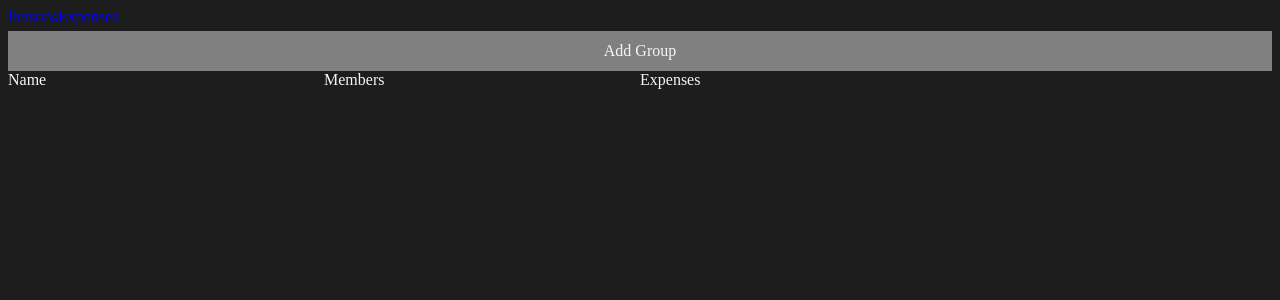
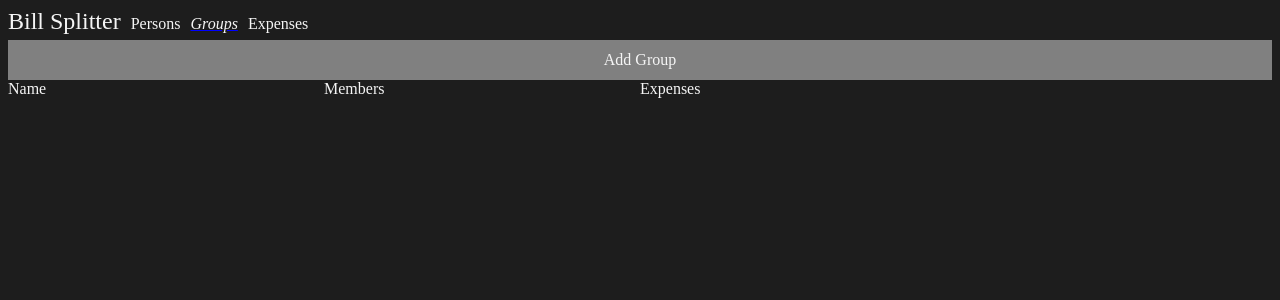
Before and after one commit to Lep333/invoice_splitter, a Vue app: page /groups in a window 1280 px wide. Shown: the top 300 px of the page. Built offline with nearby package versions, Linux system fonts and the light colour scheme.

Commit message:
Added navigation bar

```diff
--- a/src/App.vue
+++ b/src/App.vue
@@ -12,6 +12,10 @@ html {
   color: whitesmoke;
 }
 
+.nav-item {
+  padding-left: 1vw;
+}
+
 .button {
   text-align: center;
   padding: 11px;
--- a/src/components/Expenses.vue
+++ b/src/components/Expenses.vue
@@ -1,6 +1,5 @@
 <template>
-    <router-link to="/persons">Persons</router-link>
-    <router-link to="/groups">Groups</router-link>
+    <NavItem parentName="expenses"></NavItem>
     <div class="button" @click="showAddExpenseDialog = true">Add Expense</div>
     <div class="button" @click="doFinalBilling()">Do Final Billing</div>
     <div id="expensesView">
@@ -40,6 +39,7 @@
 
 <script>
 import { billSplitterStore } from '@/store';
+import NavItem from './NavItem.vue';
 
 export default {
     data() {
@@ -51,6 +51,9 @@ export default {
             expensesListCaption: ["Person", "Group", "Description", "Amount"],
             showAddExpenseDialog: false,
         }
+    },
+    components: {
+        NavItem,
     },
     methods: {
         addExpense() {
@@ -110,6 +113,8 @@ export default {
 #addExpenseDialog {
     display: grid;
     grid-template-columns: 1fr 1fr;
+    position: absolute;
+    top: 30vh;
 }
 
 #expensesList {
--- a/src/components/Groups.vue
+++ b/src/components/Groups.vue
@@ -1,8 +1,5 @@
 <template>
-    <nav>
-        <router-link to="/persons">Persons</router-link>
-        <router-link to="/expenses">Expenses</router-link>
-    </nav>
+    <NavItem parentName="groups"></NavItem>
     <div class="button" @click="this.showAddGroupDialog = true">Add Group</div>
     <div id="addGroupDialog" v-show="showAddGroupDialog">
         <label for="newGroupInput">Group Name</label>
@@ -44,6 +41,7 @@
 
 <script>
 import { billSplitterStore } from '@/store';
+import NavItem from './NavItem.vue';
 
 export default {
   data() {
@@ -55,6 +53,9 @@ export default {
         showAddGroupDialog: false,
         showEditGroupDialog: false,
     }
+  },
+  components: {
+    NavItem,
   },
   methods: {
     addGroup() {
--- /dev/null
+++ b/src/components/NavItem.vue
@@ -0,0 +1,30 @@
+<template>
+    <nav>
+        <span id="appName">Bill Splitter</span>
+        <span class="navItem" :class="{ active: parentName == 'persons' }" @click="this.$router.push('/persons')">Persons</span>
+        <span class="navItem" :class="{ active: parentName == 'groups' }" @click="this.$router.push('/groups')">Groups</span>
+        <span class="navItem" :class="{ active: parentName == 'expenses' }" @click="this.$router.push('/expenses')">Expenses</span>
+    </nav>
+</template>
+
+<script>
+export default {
+  props: ["parentName"],
+}
+</script>
+
+<style>
+#appName {
+    font-size: x-large;
+    padding-right: 10px;
+}
+
+.navItem {
+    padding-right: 10px;
+}
+
+.active {
+    font-style: oblique;
+    text-decoration: underline blue;
+}
+</style>
--- a/src/components/Persons.vue
+++ b/src/components/Persons.vue
@@ -1,6 +1,5 @@
 <template>
-  <router-link to="/groups">Groups</router-link>
-  <router-link to="/expenses">Expenses</router-link>
+  <NavItem parentName="persons"></NavItem>
   <div id="addPersonDialog" v-show="showDialog">
     <label for="name" type="text">Name</label>
     <input id="name"  v-model="newPerson">
@@ -45,6 +44,7 @@
 
 <script>
 import { billSplitterStore } from '@/store';
+import NavItem from './NavItem.vue';
 
 export default {
   data() {
@@ -57,6 +57,9 @@ export default {
       editPersonObj: {name: ""},
       editOldName: "",
     }
+  },
+  components: {
+    NavItem,
   },
   methods: {
     addPerson() {
```
